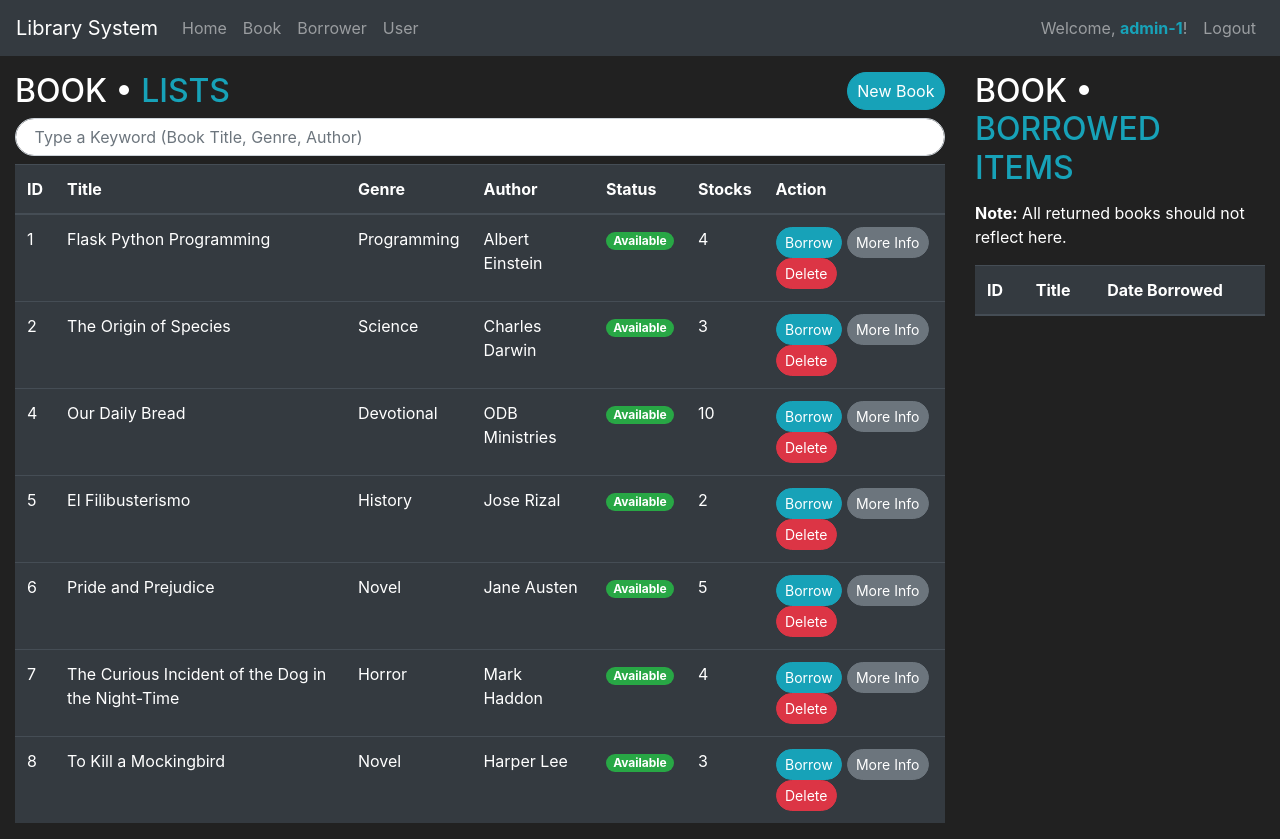
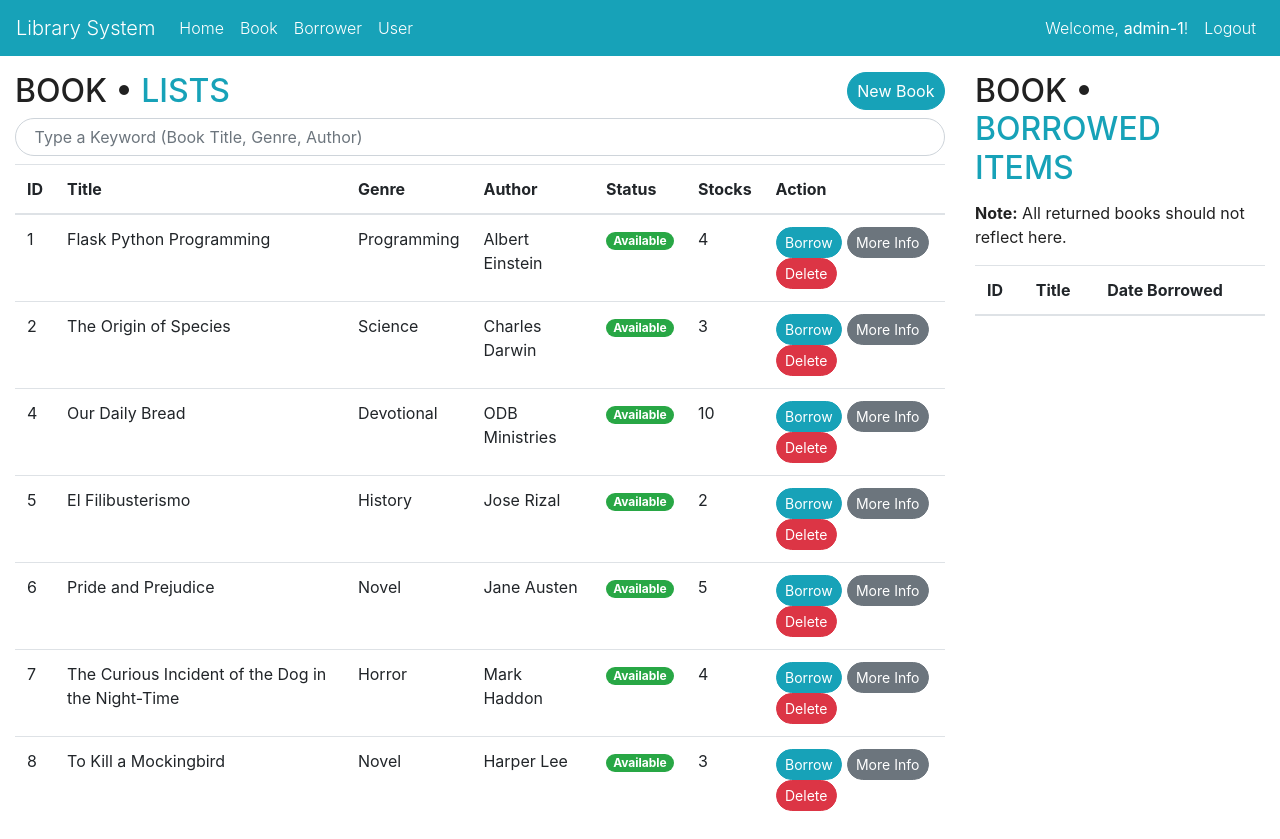
Before and after one commit to jvfaeldon20/python-library-system, a Flask app: page /book in a window 1280 px wide. Run offline with Flask 2, Linux system fonts and the light colour scheme; a user stored in the database is signed in; data comes from the database, SQL or seed files in the repository; both versions use the stored data as it was after the commit; lists and menus that the app fills with data are empty; some libraries are stand-ins or nearby versions.

Commit message:
update layout style

```diff
--- a/library/templates/base.html
+++ b/library/templates/base.html
@@ -14,7 +14,7 @@
     </title>
   </head>
   <body>
-    <nav class="navbar navbar-expand-md navbar-dark bg-dark">
+    <nav class="navbar navbar-expand-md">
         <a class="navbar-brand" href="#">Library System</a>
         <button class="navbar-toggler" type="button" data-toggle="collapse" data-target="#navbarNav">
           <span class="navbar-toggler-icon"></span>
@@ -44,7 +44,7 @@
           {% if current_user.is_authenticated %}
             <ul class="navbar-nav">
                 <li class="nav-item">
-                    <a class="nav-link">Welcome, <b class="text-info">{{ current_user.username }}</b>!</a>
+                    <span class="nav-link">Welcome, <b class="text-white">{{ current_user.username }}</b>!</span>
                 </li>
                 <li class="nav-item">
                     <a class="nav-link" href="{{ url_for('logout_page') }}">Logout</a>
@@ -93,9 +93,60 @@
   </body>
   <style>
     body{
-      background-color: #212121;
+      color: #212121;
+      background-color: #fff;
+    }
+
+    .navbar{
+      background-color: #17a2b8 !important;
+    }
+
+    .nav-link, .navbar-brand{
+      font-weight: 300;
       color: #fff;
     }
 
+    h1 {
+      color: #4e555b;
+    }
+
+    .text-white {
+      color: #fff !important;
+    }
+
+    .table-hover > tbody > tr:hover{
+      background-color: rgba(149, 211, 221, 0.5)
+    }
+
+
+    /* large devices */
+    @media only screen and (min-width: 1024px) {
+
+    }
+
+    /* medium devices */
+    @media only screen and (min-width: 768px) and (max-width: 1023px) {
+      .library-img{
+        height: 200px;
+        width: auto;
+      }
+
+      .library-heading {
+        font-size: 2.5rem;
+      }
+    }
+
+
+    /* small devices */
+    @media only screen and (min-width: 320px) and (max-width: 767px){
+      .library-img{
+        height: 200px;
+        width: auto;
+      }
+
+      .library-heading {
+        font-size: 2.5rem;
+      }
+    }
   </style>
 </html>
--- a/library/templates/book.html
+++ b/library/templates/book.html
@@ -6,7 +6,7 @@ Book Page
 {% block content %}
 <div class="container-fluid">
     <div class="row mt-3">
-        <div class="col-9">
+        <div class="col-lg-9 col-sm-12">
             {% if current_user.type != 'loc-1' %}
                 <a href="{{ url_for('new_book_page') }}" class="btn badge-pill btn-info float-right"></i>New Book</a>
             {% else %}
@@ -17,7 +17,7 @@ Book Page
                     <input type="text" name="key" id="key" class="form-control badge-pill" autocomplete="off" placeholder="  Type a Keyword (Book Title, Genre, Author)" aria-label="Username" aria-describedby="addon-wrapping">
                 </div>
             </form>
-            <table class="table table-hover table-dark">
+            <table class="table table-hover table-default">
                 <thead>
                     <tr>
                         <th scope="col">ID</th>
@@ -78,10 +78,10 @@ Book Page
                 </tbody>
             </table>
         </div>
-        <div class="col-3">
+        <div class="col-lg-3 col-sm-12">
             <h2>BOOK • <span class="text-info">BORROWED ITEMS</span></h2>
             <p style="margin-top: 14px;"><b>Note:</b> All returned books should not reflect here.</p>
-            <table class="table table-hover table-dark">
+            <table class="table table-hover table-default">
                 <thead>
                     <tr>
                         <th scope="col">ID</th>
--- a/library/templates/book_add.html
+++ b/library/templates/book_add.html
@@ -1,6 +1,6 @@
 {% extends 'base.html' %}
 {% block title %}
-Register Page
+Register Book Page
 {% endblock%}
 {% block content %}
 <body class="text-center">
--- a/library/templates/borrower.html
+++ b/library/templates/borrower.html
@@ -15,7 +15,7 @@ Borrower Page
                     <input type="text" name="key" id="key" autocomplete="off" class="form-control badge-pill" placeholder="  Type a Keyword (Book Title, Email)" aria-label="Username" aria-describedby="addon-wrapping">
                 </div>
             </form>
-            <table class="table table-hover table-dark">
+            <table class="table table-hover table-default">
                 <thead>
                     <tr>
                         <th scope="col">ID</th>
--- a/library/templates/home.html
+++ b/library/templates/home.html
@@ -5,8 +5,8 @@
 {% block content %}
     <div class="position-relative overflow-hidden p-3 p-md-5 m-md-3 text-center">
         <div class="col-md-6 p-lg-5 mx-auto my-5 mb-5">
-            <img class="badge-pill mb-4" src="https://img.freepik.com/free-vector/people-library-flat-vector-illustration_74855-6607.jpg?size=626&ext=jpg" alt=""><br>
-            <h1 class="display-4 font-weight-normal">Library System | <b class="text-info">Python Flask</b></h1>
+            <img class="mb-4 library-img" src="https://img.freepik.com/free-vector/people-library-flat-vector-illustration_74855-6607.jpg?size=626&ext=jpg" alt=""><br>
+            <h1 class="display-4 font-weight-normal library-heading">Library System | <b class="text-info">Python Flask</b></h1>
             <p class="lead font-weight-normal">Search & Borrow your books here.</p>
             <a class="btn badge-pill btn-info" href="{{ url_for('book_page') }}">Get Started</a>
         </div>
--- a/library/templates/includes/modals/_modal_bookBorrow.html
+++ b/library/templates/includes/modals/_modal_bookBorrow.html
@@ -1,6 +1,6 @@
   <style>
       .modal-content{
-          background-color: #212121;
+          background-color: #fff;
       }
   </style>
   <div class="modal fade" id="bookBorrow-{{ item.id }}" tabindex="-1" aria-labelledby="infolabel" aria-hidden="true">
--- a/library/templates/includes/modals/_modal_bookDelete.html
+++ b/library/templates/includes/modals/_modal_bookDelete.html
@@ -1,6 +1,6 @@
 <style>
     .modal-content{
-        background-color: #212121;
+        background-color: #fff;
     }
 </style>
 <div class="modal fade" id="bookDelete-{{ item.id }}" tabindex="-1" aria-labelledby="infolabel" aria-hidden="true">
--- a/library/templates/includes/modals/_modal_bookInfo.html
+++ b/library/templates/includes/modals/_modal_bookInfo.html
@@ -1,6 +1,6 @@
   <style>
       .modal-content{
-          background-color: #212121;
+          background-color: #fff;
       }
   </style>
 
@@ -9,7 +9,7 @@
       <div class="modal-content">
         <div class="modal-header">
           <h5 class="modal-title" id="infolabel">{{ item.title }}</h5>
-          <button type="button" class="close" data-dismiss="modal" style="color: white;" aria-label="Close">
+          <button type="button" class="close" data-dismiss="modal"  aria-label="Close">
             <span aria-hidden="true">&times;</span>
           </button>
         </div>
--- a/library/templates/includes/modals/_modal_bookReturn.html
+++ b/library/templates/includes/modals/_modal_bookReturn.html
@@ -1,6 +1,6 @@
 <style>
     .modal-content{
-        background-color: #212121;
+        background-color: #fff;
     }
 </style>
 <div class="modal fade" id="bookReturn-{{ borrower.id }}" tabindex="-1" aria-labelledby="infolabel" aria-hidden="true">
--- a/library/templates/login.html
+++ b/library/templates/login.html
@@ -13,13 +13,13 @@
                 <form method="POST" class="form-signin" style="color:white">
                     {{ form.hidden_tag() }}
                 <img class="mt-5 mb-4" src="https://www.sunsetlearning.com/wp-content/uploads/2019/09/User-Icon-Grey-300x300.png" alt="" width="100" height="100">
-                <h1>User Login</h1>
+                <h1>Account Login</h1>
                 <br>
                     {{ form.username(class="form-control badge-pill mb-2",placeholder="Username") }}
                     {{ form.password(class="form-control badge-pill",placeholder="Password") }}
 
                     <div class="checkbox mt-3 mb-3">
-                        <h6>Do not have an account?</h6>
+                        <h6 class="text-info">Do not have an account?</h6>
                         <a href="{{ url_for('register_page') }}" class="btn badge-pill btn-sm btn-secondary">Register</a>
                     </div><br>
 
--- a/library/templates/register.html
+++ b/library/templates/register.html
@@ -12,7 +12,7 @@ Register Page
                     {{ form.hidden_tag() }}
 
                     <img class="mt-5 mb-4" src="https://www.sunsetlearning.com/wp-content/uploads/2019/09/User-Icon-Grey-300x300.png" alt="" width="100" height="100">
-                    <h1>Account Details</h1><br>
+                    <h1>Registration</h1><br>
                         {{ form.username(class='form-control badge-pill mb-2',placeholder='Username') }}
                         {{ form.email(class='form-control badge-pill mb-2',placeholder='Email Address') }}
                         {{ form.password1(class='form-control badge-pill mb-2',placeholder='Password') }}
@@ -21,7 +21,7 @@ Register Page
                         {{ form.user_type(type='hidden', class='form-control',value='loc-1') }}
 
                     <div class="checkbox mt-3 mb-3">
-                        <h6>Already have an account?</h6>
+                        <h6 class="text-info">Already have an account?</h6>
                         <a href="{{ url_for('login_page') }}" class="btn btn-sm badge-pill btn-secondary">Login</a>
                     </div><br>
 
--- a/library/templates/user.html
+++ b/library/templates/user.html
@@ -14,7 +14,7 @@ User Page
                     <input type="text" name="key" id="key" autocomplete="off" class="form-control badge-pill" placeholder="  Type a Keyword (Username)" aria-label="Username" aria-describedby="addon-wrapping">
                 </div>
             </form>
-            <table class="table table-hover table-dark">
+            <table class="table table-hover table-default">
                 <thead>
                     <tr>
                         <th scope="col">ID</th>
```
Also changed, not shown: library/library.db, library/templates/includes/background.jpeg (added), library/templates/includes/images.jpg (added).
